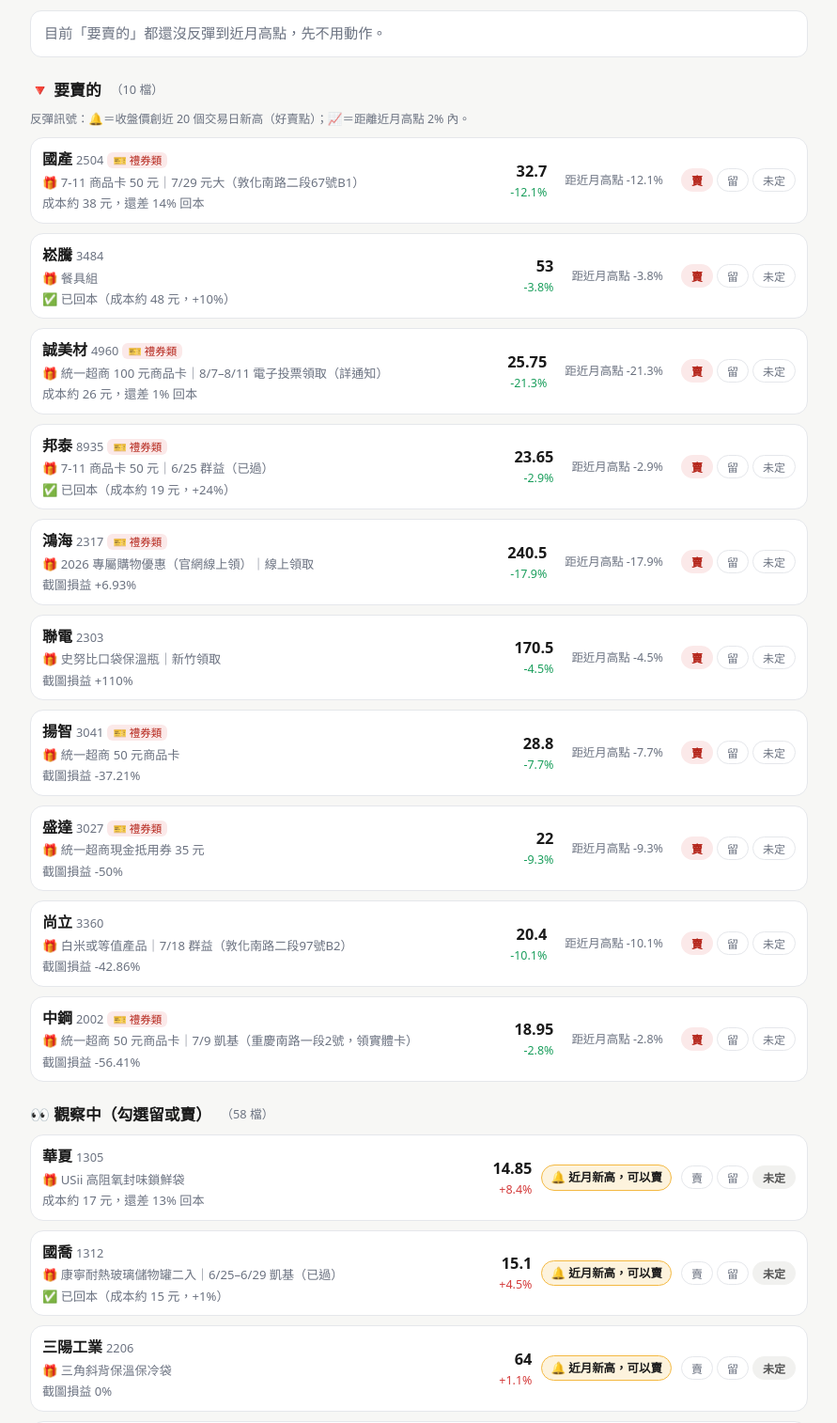
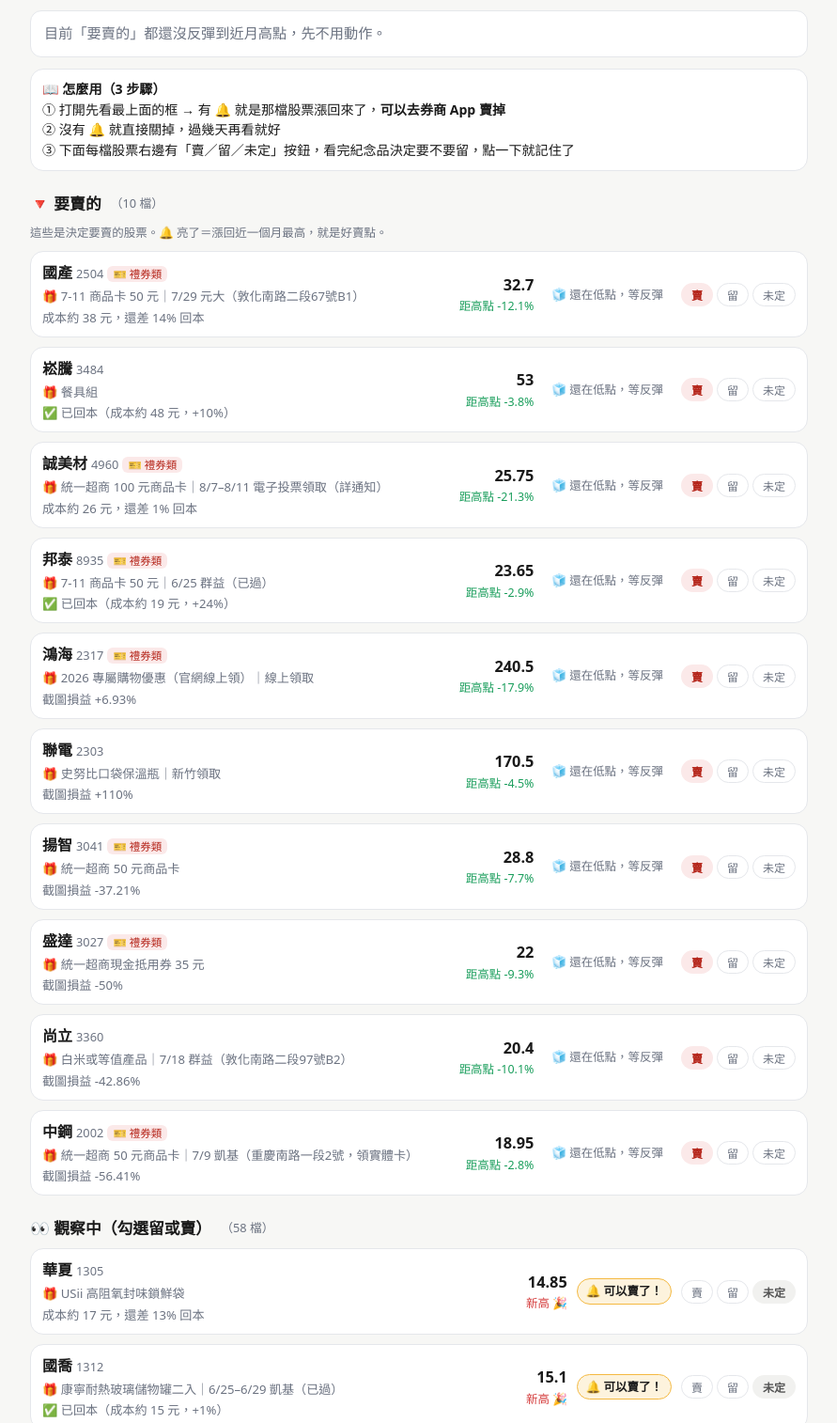
Before and after one commit to isachenforweb/stock-tracker, a plain HTML site: page index.html in a window 1280 px wide. Shown: the part 74-1588 px from the top of the page at 94% size, without its empty margins (194-1085 px from the left). Drawn offline with Linux system fonts and the light colour scheme.

Commit message:
新增使用說明、訊號改白話文
Co-Authored-By: Claude Fable 5 <noreply@anthropic.com>

```diff
--- a/index.html
+++ b/index.html
@@ -66,9 +66,16 @@ footer{color:var(--muted);font-size:.75rem;margin:26px 0 10px}
 <div id="err"></div>
 <div id="alertBanner"></div>
 
+<div class="card" style="font-size:.88rem">
+  <b>📖 怎麼用（3 步驟）</b><br>
+  ① 打開先看最上面的框 → 有 <b>🔔</b> 就是那檔股票漲回來了，<b>可以去券商 App 賣掉</b><br>
+  ② 沒有 🔔 就直接關掉，過幾天再看就好<br>
+  ③ 下面每檔股票右邊有「賣／留／未定」按鈕，看完紀念品決定要不要留，點一下就記住了
+</div>
+
 <section>
   <h2>🔻 要賣的<span class="count" id="cSell"></span></h2>
-  <div class="pill-note">反彈訊號：🔔＝收盤價創近 20 個交易日新高（好賣點）；📈＝距離近月高點 2% 內。</div>
+  <div class="pill-note">這些是決定要賣的股票。🔔 亮了＝漲回近一個月最高，就是好賣點。</div>
   <div id="sellList"></div>
 </section>
 
@@ -100,21 +107,22 @@ const bust = '?t=' + Date.now();
 
 function fmtPct(p){
   if(p === null || p === undefined || isNaN(p)) return '';
-  const cls = p > 0.05 ? 'up' : p < -0.05 ? 'down' : 'flat';
-  return `<span class="${cls}">${p>0?'+':''}${p.toFixed(1)}%</span>`;
+  if(p >= 0) return '<span class="up">新高 🎉</span>';
+  const cls = p < -0.05 ? 'down' : 'flat';
+  return `<span class="${cls}">距高點 ${p.toFixed(1)}%</span>`;
 }
 
 function signalOf(code, prices, history){
   const q = prices.quotes[code];
-  if(!q) return {level:-1, text:'無自動報價', pct:null};
+  if(!q) return {level:-1, text:'查無報價', pct:null};
   const hist = (history[code]||[]).filter(r => r[0] !== q.date);
   const closes = hist.slice(-20).map(r => r[1]);
-  if(closes.length < 8) return {level:0, text:'資料累積中', pct:null};
+  if(closes.length < 8) return {level:0, text:'📊 資料還不夠', pct:null};
   const high20 = Math.max(...closes);
   const pct = (q.close/high20 - 1)*100;
-  if(q.close >= high20) return {level:2, text:'🔔 近月新高，可以賣', pct};
-  if(q.close >= high20*0.98) return {level:1, text:'📈 接近前高', pct};
-  return {level:0, text:`距近月高點 ${pct.toFixed(1)}%`, pct};
+  if(q.close >= high20) return {level:2, text:'🔔 可以賣了！', pct};
+  if(q.close >= high20*0.98) return {level:1, text:'📈 快到了，再等等', pct};
+  return {level:0, text:'🧊 還在低點，等反彈', pct};
 }
 
 function decisionOf(s){
```
